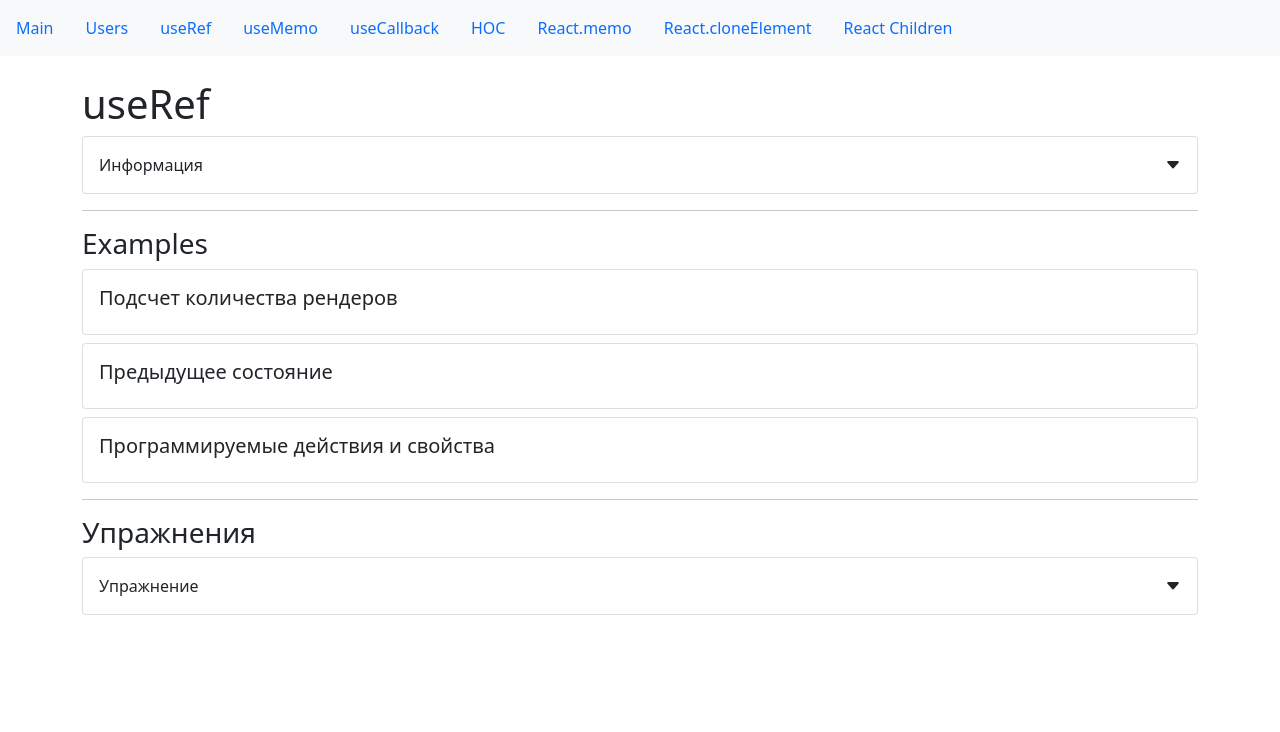
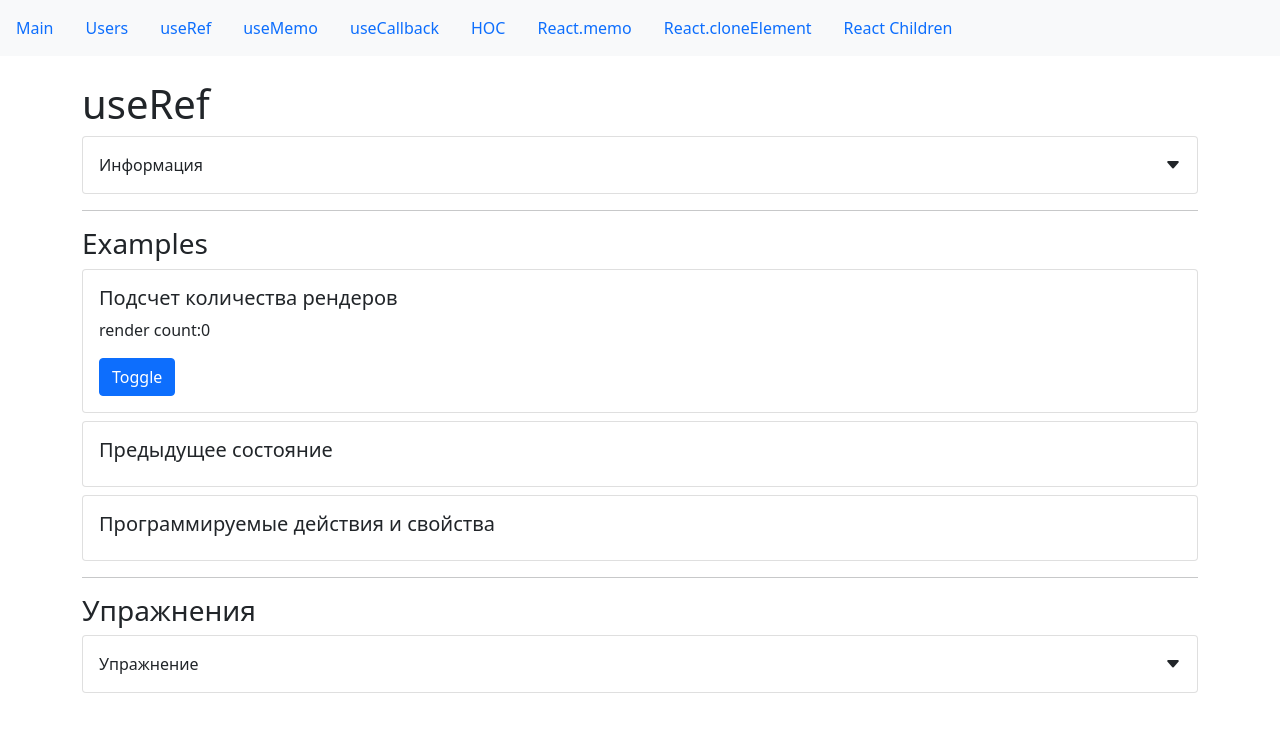
Before and after one commit to LisPavel/react-hooks, a React (Create React App) app: page /useRef in a window 1280 px wide. Shown: the top 732 px of the page. Built offline with nearby package versions, Linux system fonts and the light colour scheme.

Commit message:
use ref to count render component

```diff
--- a/package.json
+++ b/package.json
@@ -3,6 +3,7 @@
     "version": "0.1.0",
     "private": true,
     "dependencies": {
+        "@popperjs/core": "^2.11.5",
         "@testing-library/jest-dom": "^5.11.4",
         "@testing-library/react": "^11.1.0",
         "@testing-library/user-event": "^12.1.10",
--- a/src/app/components/examples/useRef/renderCount.jsx
+++ b/src/app/components/examples/useRef/renderCount.jsx
@@ -1,10 +1,22 @@
-import React from "react";
+import React, { useRef, useState, useEffect } from "react";
 import CardWrapper from "../../common/Card";
 import SmallTitle from "../../common/typografy/smallTitle";
 const RenderCountExample = () => {
+    const ref = useRef(0);
+    const [defState, setDefState] = useState(false);
+    const toggleDefState = () => {
+        setDefState((ps) => !ps);
+    };
+
+    useEffect(() => ref.current++);
+
     return (
         <CardWrapper>
             <SmallTitle>Подсчет количества рендеров</SmallTitle>
+            <p>render count:{ref.current}</p>
+            <button className="btn btn-primary" onClick={toggleDefState}>
+                Toggle {defState}
+            </button>
         </CardWrapper>
     );
 };
```
Also changed, not shown: 2 other files (tests, documents, lock files or other folders).
